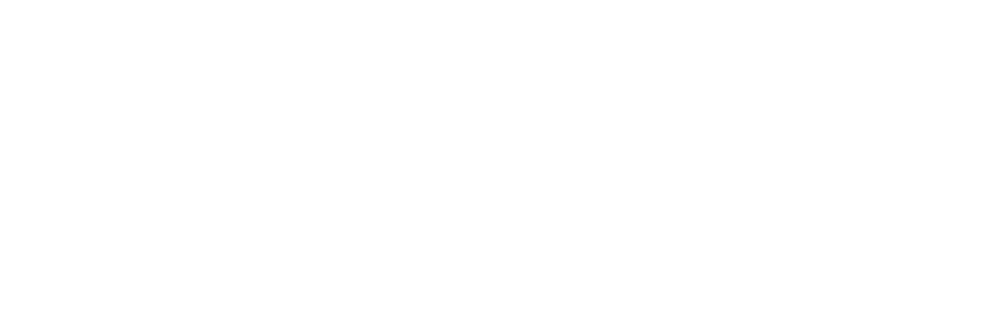
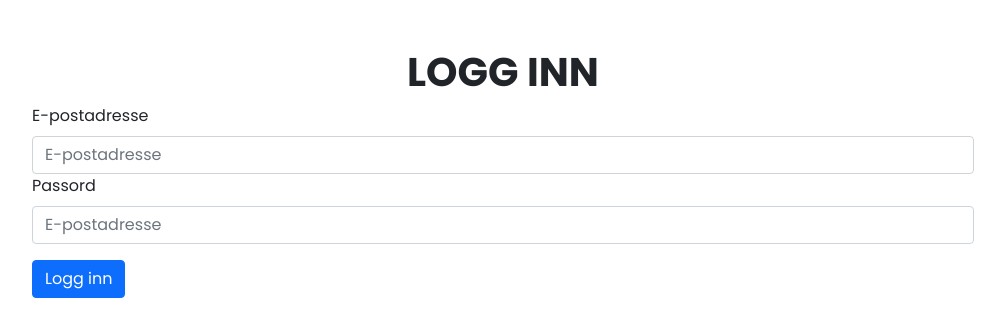
Before and after one commit to danielols3n/kvammalan, a React (Create React App) app: page /logg-inn in a window 1280 px wide. Before the commit this address had no page. Shown: the top 336 px of the page, without its empty margins (137-1142 px from the left). Built offline with nearby package versions, Linux system fonts and the light colour scheme; no server answers.

Commit message:
Started on event workflow

```diff
--- a/src/App.js
+++ b/src/App.js
@@ -4,6 +4,8 @@
 import Home from './pages/Home';
 import AboutUs from './pages/AboutUs';
 import Event from './pages/Event';
+import AddEvent from './pages/AddEvent';
+import Login from './pages/Login';
 
 function App() {
   return (
@@ -12,7 +14,8 @@
         <Routes>
           <Route path="/" element={<Home />} />
           <Route path="/om-oss" element={<AboutUs />} />
-          <Route path="/kvammalan2022" element={<Event />} />
+          <Route path="/opprett-hending" element={<AddEvent />} />
+          <Route path="/logg-inn" element={<Login />} />
         </Routes>
       </Router>
     </>
--- /dev/null
+++ b/src/pages/AddEvent.js
@@ -0,0 +1,29 @@
+import { onAuthStateChanged } from 'firebase/auth'
+import React, { useEffect, useState } from 'react'
+import { Container } from 'react-bootstrap'
+import { useNavigate } from 'react-router-dom'
+import '../css/AddEvent.css'
+import { auth } from '../firebase/config'
+
+function AddEvent() {
+    const [user, setUser] = useState(null)
+    const navigate = useNavigate()
+
+    useEffect(() => {
+        onAuthStateChanged(auth, (user) => {
+            if (user) {
+                setUser(user)
+            } else {
+                navigate('/logg-inn', { replace: true })
+            }
+        })
+    }, [])
+
+  return (
+    <Container fluid className="d-flex flex-column p-0 m-0">
+
+    </Container>
+  )
+}
+
+export default AddEvent
--- /dev/null
+++ b/src/pages/Login.js
@@ -0,0 +1,29 @@
+import React, { useState } from 'react'
+import { Button, Container, Form } from 'react-bootstrap'
+import { signInUser } from '../firebase/functions'
+
+function Login() {
+    const [email, setEmail] = useState('')
+    const [password, setPassword] = useState('')
+
+    return (
+    <Container fluid className="d-flex flex-column">
+        <h1 className="fw-bolder align-self-center mt-5">LOGG INN</h1>
+        <Form className="w-75 align-self-center" onSubmit={signInUser(email, password)}>
+            <Form.Group>
+                <Form.Label>E-postadresse</Form.Label>
+                <Form.Control type='email' value={email} onChange={e => setEmail(e.target.value)} placeholder='E-postadresse' />
+            </Form.Group>
+            <Form.Group>
+                <Form.Label>Passord</Form.Label>
+                <Form.Control type='password' value={password} onChange={e => setPassword(e.target.value)} placeholder='E-postadresse' />
+            </Form.Group>
+            <Button className="mt-3" type='submit' variant='primary'>
+                Logg inn
+            </Button>
+        </Form>
+    </Container>
+  )
+}
+
+export default Login
```
Also changed, not shown: src/css/AddEvent.css (added).
